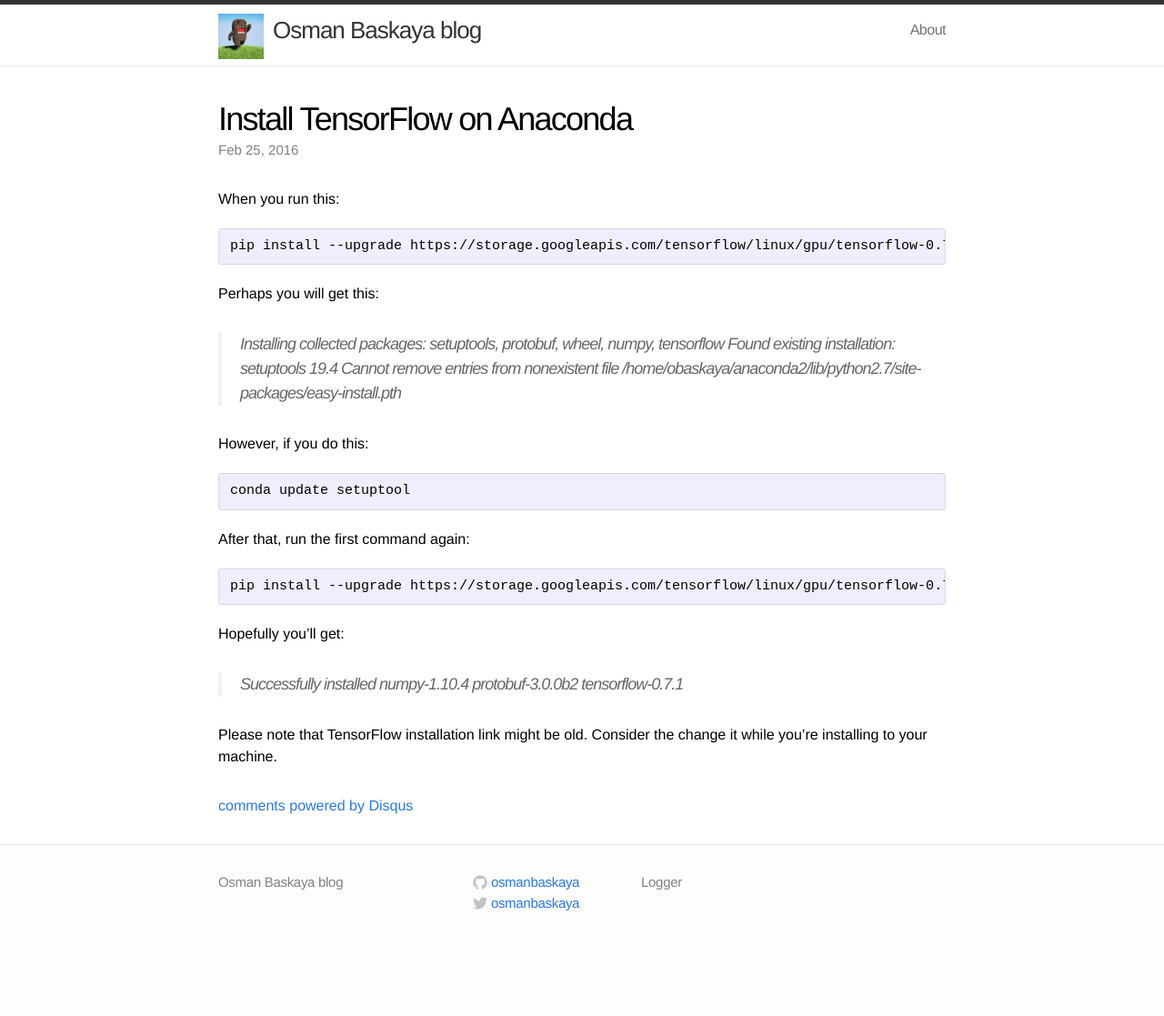
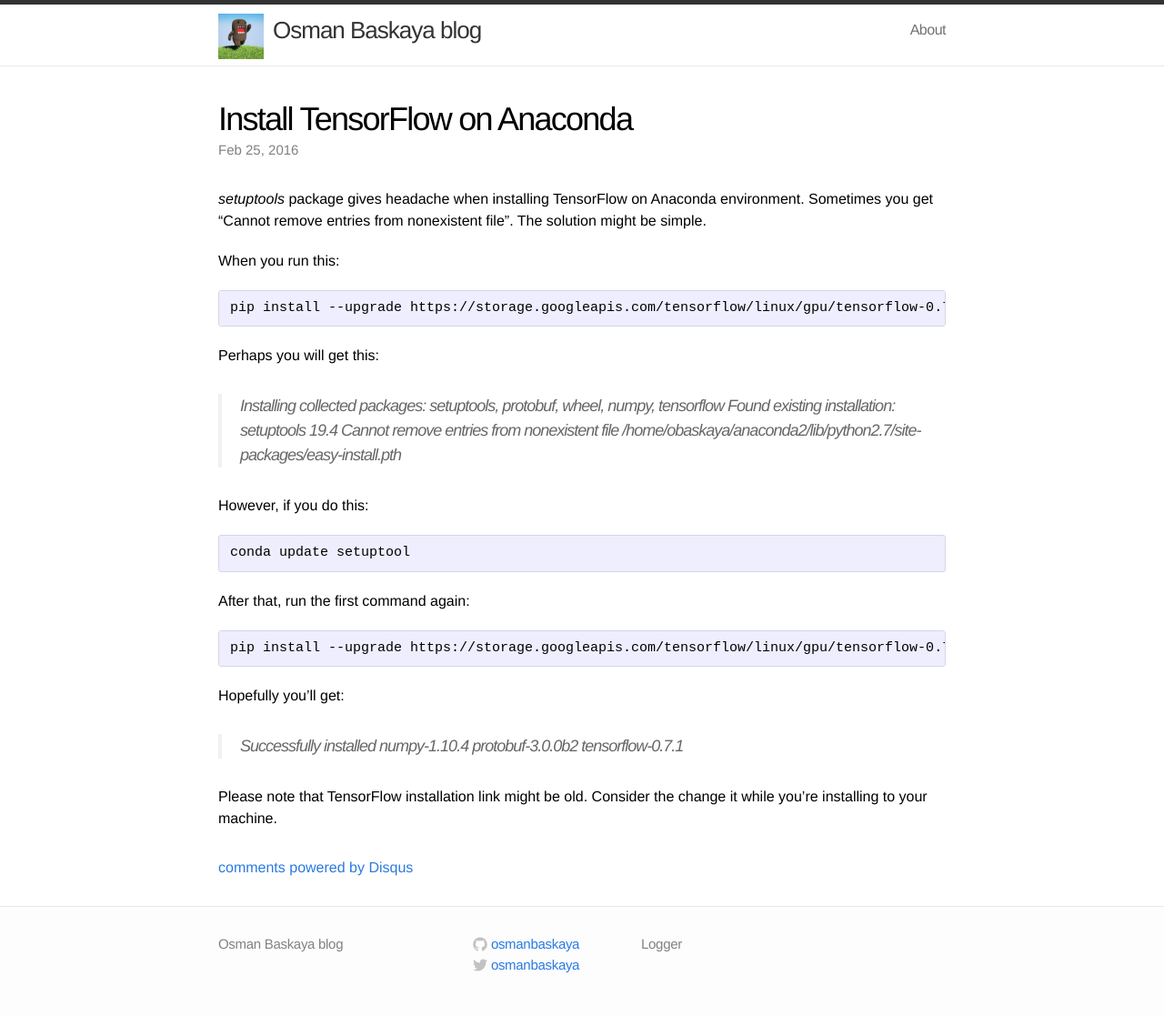
Before and after one commit to osmanbaskaya/osmanbaskaya.github.io, a Jekyll site: the page built from _posts/2016-02-25-Setuptools-Problem-With-Anaconda-When-Installing-Tensorflow.markdown, in a window 1280 px wide. Shown: the whole page at 91% size. Built offline with Jekyll 4.4.1, drawn with Linux system fonts in a browser that asks for light colours; Markdown is read by kramdown in place of the engine named in the settings; comment, search, counter and statistics services are not loaded; before the commit the page ends 1049 px from its top, so only the background shows below that.

Commit message:
Cosmetic changes

```diff
--- a/_posts/2016-02-25-Setuptools-Problem-With-Anaconda-When-Installing-Tensorflow.markdown
+++ b/_posts/2016-02-25-Setuptools-Problem-With-Anaconda-When-Installing-Tensorflow.markdown
@@ -4,6 +4,8 @@
 title:  "Install TensorFlow on Anaconda"
 excerpt: setuptools package gives headache when installing TensorFlow on Anaconda environment. Sometimes you get "Cannot remove entries from nonexistent file". The solution might be simple.
 ---
+
+*setuptools* package gives headache when installing TensorFlow on Anaconda environment. Sometimes you get "Cannot remove entries from nonexistent file". The solution might be simple.
 
 When you run this:
 
```
